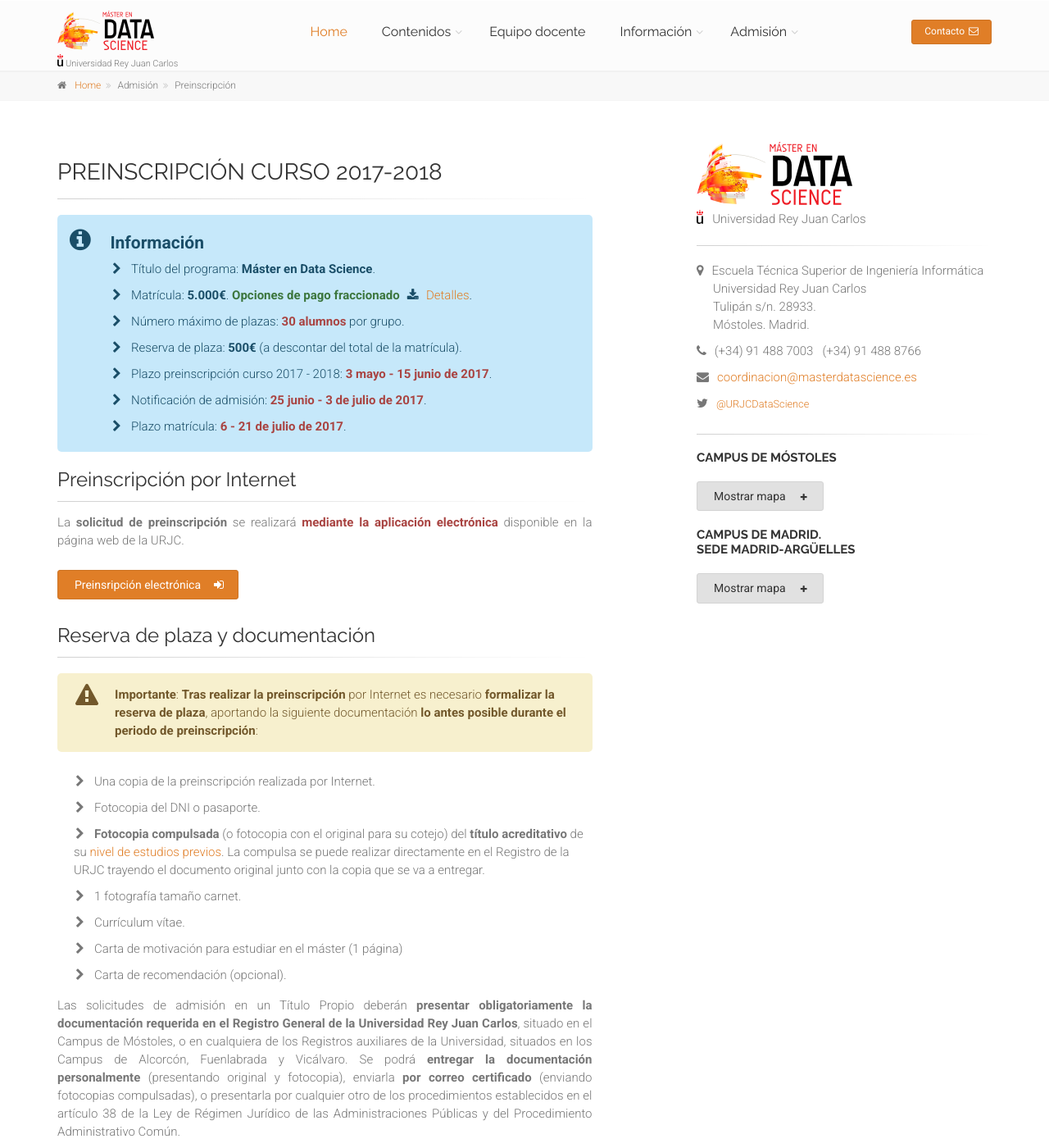
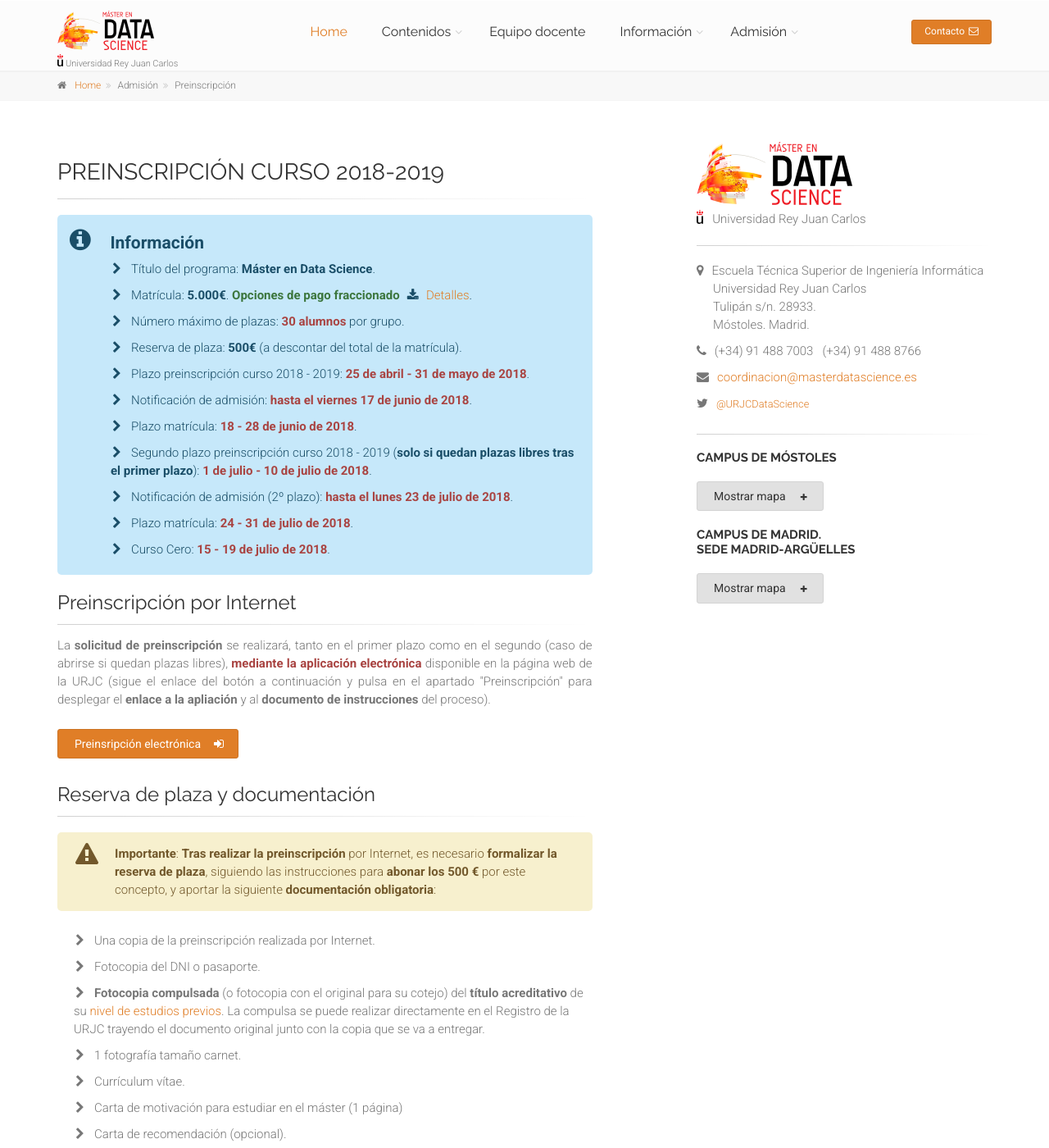
Before and after one commit to URJCDataScience/central, a Jekyll site: the page built from preinscripcion/index.html, in a window 1280 px wide and 1400 px high. Shown: the whole window at 82% size. Built offline with Jekyll 4.4.1, drawn with Linux system fonts in a browser that asks for light colours.

Commit message:
Pre-registration details course 2018-2019

```diff
--- a/preinscripcion/index.html
+++ b/preinscripcion/index.html
@@ -15,7 +15,7 @@ author: URJCDataScience
 			<!-- main start -->
 			<!-- ================ -->
 			<div class="col-sd-6 col-md-6 col-lg-7">
-				<h2>Preinscripción curso 2017-2018</h2>
+				<h2>Preinscripción curso 2018-2019</h2>
 				<div class="separator-2"></div>
 
 				<div class="alert alert-info" role="alert">
@@ -33,14 +33,27 @@ author: URJCDataScience
 					<li><i class="fa fa-chevron-right pr-10"></i>Reserva de plaza:
 						<strong>500€</strong> (a descontar del total de la matrícula).
 					</li>
-					<li><i class="fa fa-chevron-right pr-10"></i>Plazo preinscripción curso 2017 - 2018:
-						<strong class="text-danger">3 mayo - 15 junio de 2017</strong>.
+					<li><i class="fa fa-chevron-right pr-10"></i>Plazo preinscripción curso 2018 - 2019:
+						<strong class="text-danger">25 de abril - 31 de mayo de 2018</strong>.
 					</li>
 					<li><i class="fa fa-chevron-right pr-10"></i>Notificación de admisión:
-						<strong class="text-danger">25 junio - 3 de julio de 2017</strong>.
+						<strong class="text-danger">hasta el viernes 17 de junio de 2018</strong>.
 					</li>
 					<li><i class="fa fa-chevron-right pr-10"></i>Plazo matrícula:
-						<strong class="text-danger">6 - 21 de julio de 2017</strong>.
+						<strong class="text-danger">18 - 28 de junio de 2018</strong>.
+					</li>
+					<li><i class="fa fa-chevron-right pr-10"></i>Segundo plazo preinscripción curso 2018 - 2019
+						(<strong>solo si quedan plazas libres tras el primer plazo</strong>):
+						<strong class="text-danger">1 de julio - 10 de julio de 2018</strong>.
+					</li>
+					<li><i class="fa fa-chevron-right pr-10"></i>Notificación de admisión (2º plazo):
+						<strong class="text-danger">hasta el lunes 23 de julio de 2018</strong>.
+					</li>
+					<li><i class="fa fa-chevron-right pr-10"></i>Plazo matrícula:
+						<strong class="text-danger">24 - 31 de julio de 2018</strong>.
+					</li>
+					<li><i class="fa fa-chevron-right pr-10"></i>Curso Cero:
+						<strong class="text-danger">15 - 19 de julio de 2018</strong>.
 					</li>
 				</ul>
 				</div>
@@ -49,8 +62,11 @@ author: URJCDataScience
 				<div class="separator-2"></div>
 
 				<p class="text-justify">
-					La <strong>solicitud de preinscripción</strong> se realizará <strong class="text-danger">mediante la aplicación
-					electrónica</strong> disponible en la página web de la URJC.
+					La <strong>solicitud de preinscripción</strong> se realizará, tanto en el primer plazo como en el
+					segundo (caso de abrirse si quedan plazas libres), <strong class="text-danger">mediante la aplicación
+					electrónica</strong> disponible en la página web de la URJC (sigue el enlace del botón a continuación y
+					pulsa en el apartado "Preinscripción" para desplegar el <strong>enlace a la apliación</strong> y al
+					<strong>documento de instrucciones</strong> del proceso).
 				</p>
 				<a href="http://www.urjc.es/estudiar-en-la-urjc/admision/276-titulos-propios-admision#preinscripci%C3%B3n" class="btn btn-default btn-animated">Preinsripción electrónica <i class="fa fa-sign-in"></i></a>
 
@@ -58,9 +74,9 @@ author: URJCDataScience
 				<div class="separator-2"></div>
 				<div class="alert  alert-icon alert-warning" role="alert">
 					<i class="fa fa-warning"></i>
-					<strong>Importante</strong>: <strong>Tras realizar la preinscripción</strong> por Internet es necesario <strong>formalizar la
-					reserva de plaza</strong>, aportando la siguiente documentación <strong>lo antes posible durante el periodo de
-				    preinscripción</strong>:
+					<strong>Importante</strong>: <strong>Tras realizar la preinscripción</strong> por Internet, es necesario <strong>formalizar la
+					reserva de plaza</strong>, siguiendo las instrucciones para <strong>abonar los 500 €</strong> por este concepto, y
+					aportar la siguiente <strong>documentación obligatoria</strong>:
 				</div>
 				<ul class="list-icons pl-20">
 					<li><i class="fa fa-chevron-right pr-10"></i>Una copia de la preinscripción realizada por Internet.
```
